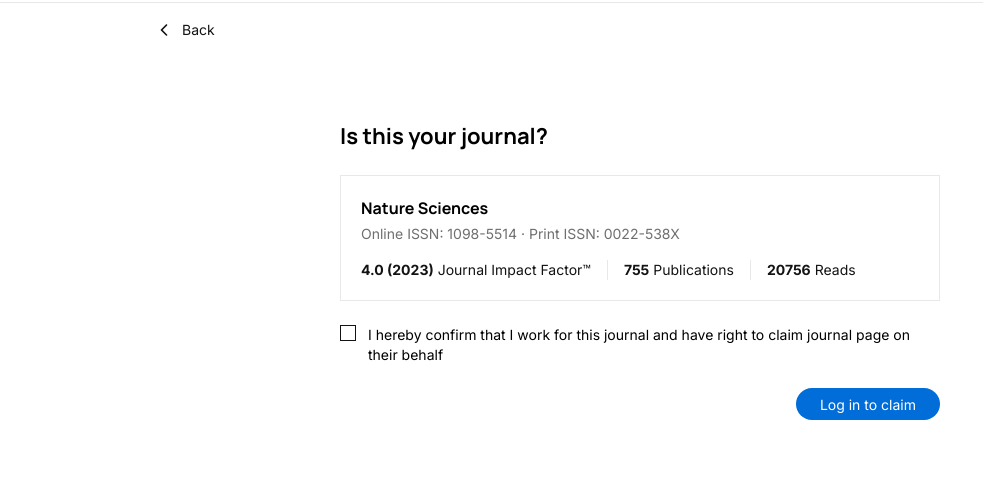
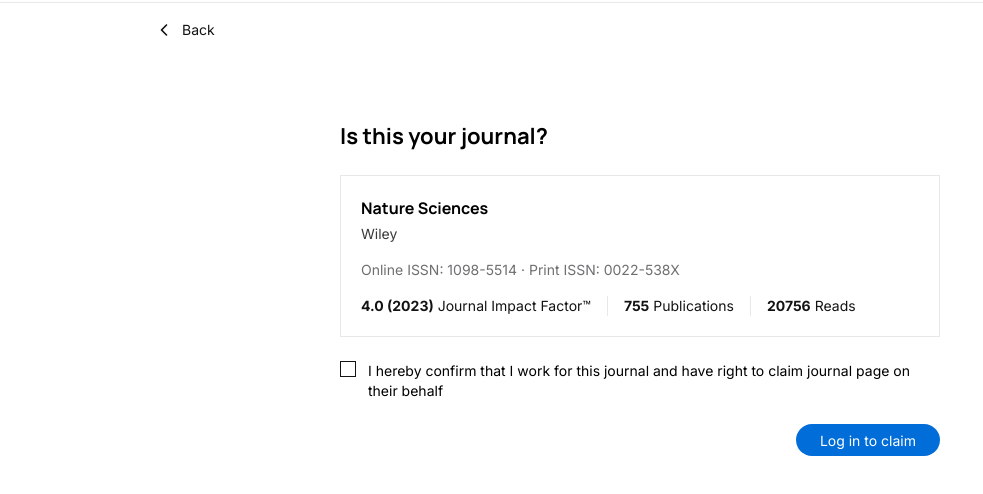
Before and after one commit to nornaurd/jhl-with-modals, a plain HTML site: page confirm-journal.html in a window 1280 px wide. Shown: the part 62-556 px from the top of the page, without its empty margins (0-983 px from the left). Drawn offline with Linux system fonts and the light colour scheme.

Commit message:
Короткий опис змін

```diff
--- a/confirm-journal.html
+++ b/confirm-journal.html
@@ -21,6 +21,7 @@
 
       <div class="journal-info">
         <div class="medium-heading">Nature Sciences</div>
+        <div class="publisher">Wiley</div>
         <div class="metadata">Online ISSN: 1098-5514 · Print ISSN: 0022-538X</div>
 
         <div class="metrics">
--- a/scripts/index.js
+++ b/scripts/index.js
@@ -33,7 +33,7 @@ document.addEventListener('DOMContentLoaded', () => {
         dropdown.innerHTML = `
           <div class="dropdown-item">
             <div class="dropdown-title">Nature Sciences</div>
-            <div class="dropdown-issn">1741-7007</div>
+            <div class="dropdown-issn">Wiley · 1741-7007</div>
           </div>`;
       });
 
--- a/styles/style.css
+++ b/styles/style.css
@@ -225,8 +225,15 @@ header {
   font-size: 14px;
   font-weight: 400;
   color: #131314;
-  margin-bottom: 2px;
+  margin-bottom: 4px;
 }
+
+/*.dropdown-publisher {
+  font-size: 14px;
+  font-weight: 400;
+  color: #39393A;
+  margin-bottom: 4px;
+}*/
 
 .dropdown-issn {
   font-size: 12px;
@@ -246,6 +253,15 @@ header {
   font-size: 16px;
   line-height: 24px;
   margin-bottom: 4px;
+}
+
+.publisher {
+  font-family: 'Inter', sans-serif;
+  font-weight: 400;
+  font-size: 14px;
+  line-height: 20px;
+  color: #39393A;
+  margin-bottom: 16px;
 }
 
 .metadata {
```
